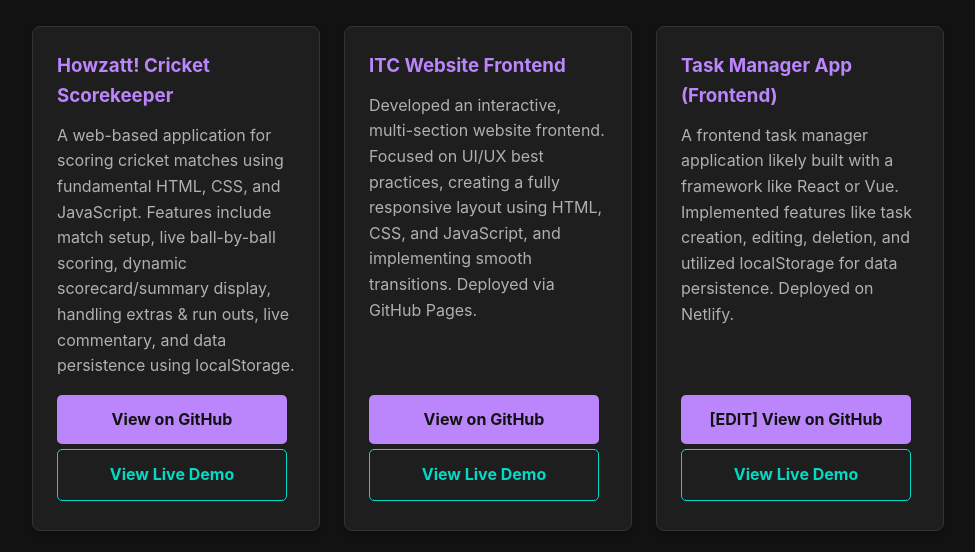
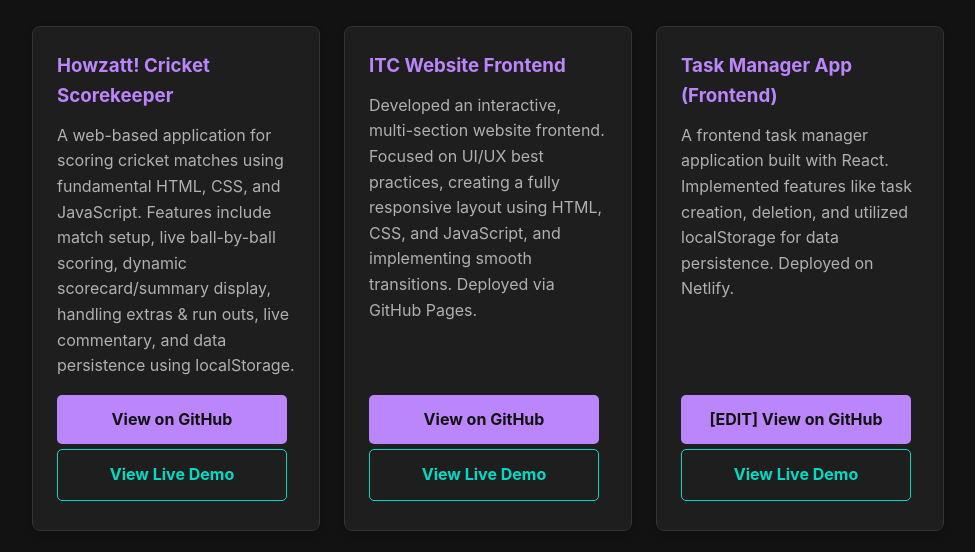
Before and after one commit to goldenSnitch007/PersonalProfile, a plain HTML site: page index.html in a window 1280 px wide. Shown: the part 495-1047 px from the top of the page, without its empty margins (152-1127 px from the left). Drawn offline with Linux system fonts and the light colour scheme; a script that the page names is missing.

Commit message:
Update index.html

```diff
--- a/index.html
+++ b/index.html
@@ -53,7 +53,7 @@
                 <!-- Project 3: Task Manager App (Frontend) -->
                 <div class="project-card">
                     <h3>Task Manager App (Frontend)</h3>
-                    <p>A frontend task manager application likely built with a framework like React or Vue. Implemented features like task creation, editing, deletion, and utilized localStorage for data persistence. Deployed on Netlify.</p>
+                    <p>A frontend task manager application built with React. Implemented features like task creation, deletion, and utilized localStorage for data persistence. Deployed on Netlify.</p>
                      <!-- !!! IMPORTANT: Replace placeholder with YOUR Task Manager Frontend Repo Link !!! -->
                     <a href="[Link to YOUR Task Manager Frontend Repo]" target="_blank" class="btn">[EDIT] View on GitHub</a>
                     <a href="https://remarkable-figolla-f75859.netlify.app/" target="_blank" class="btn btn-secondary">View Live Demo</a>
```
